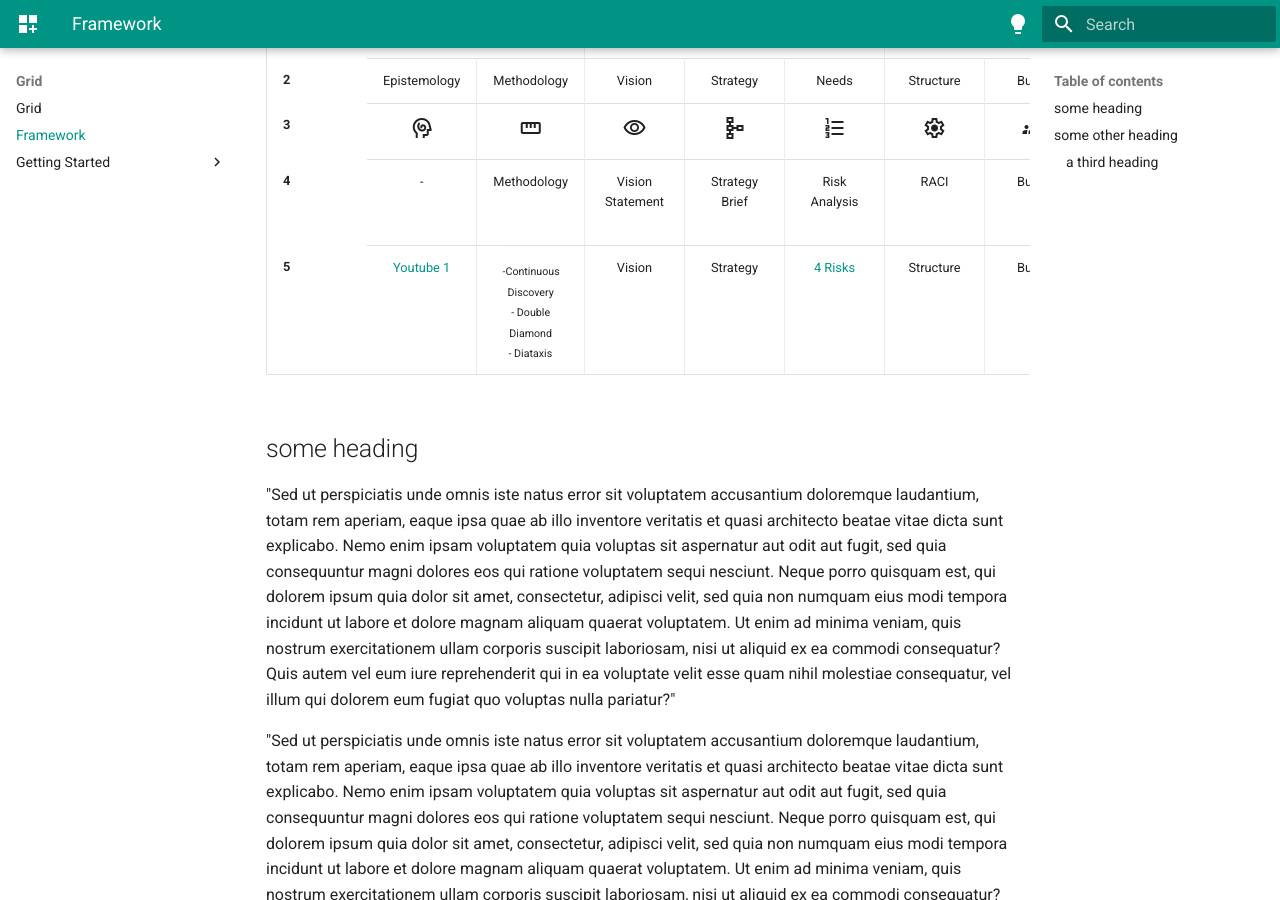
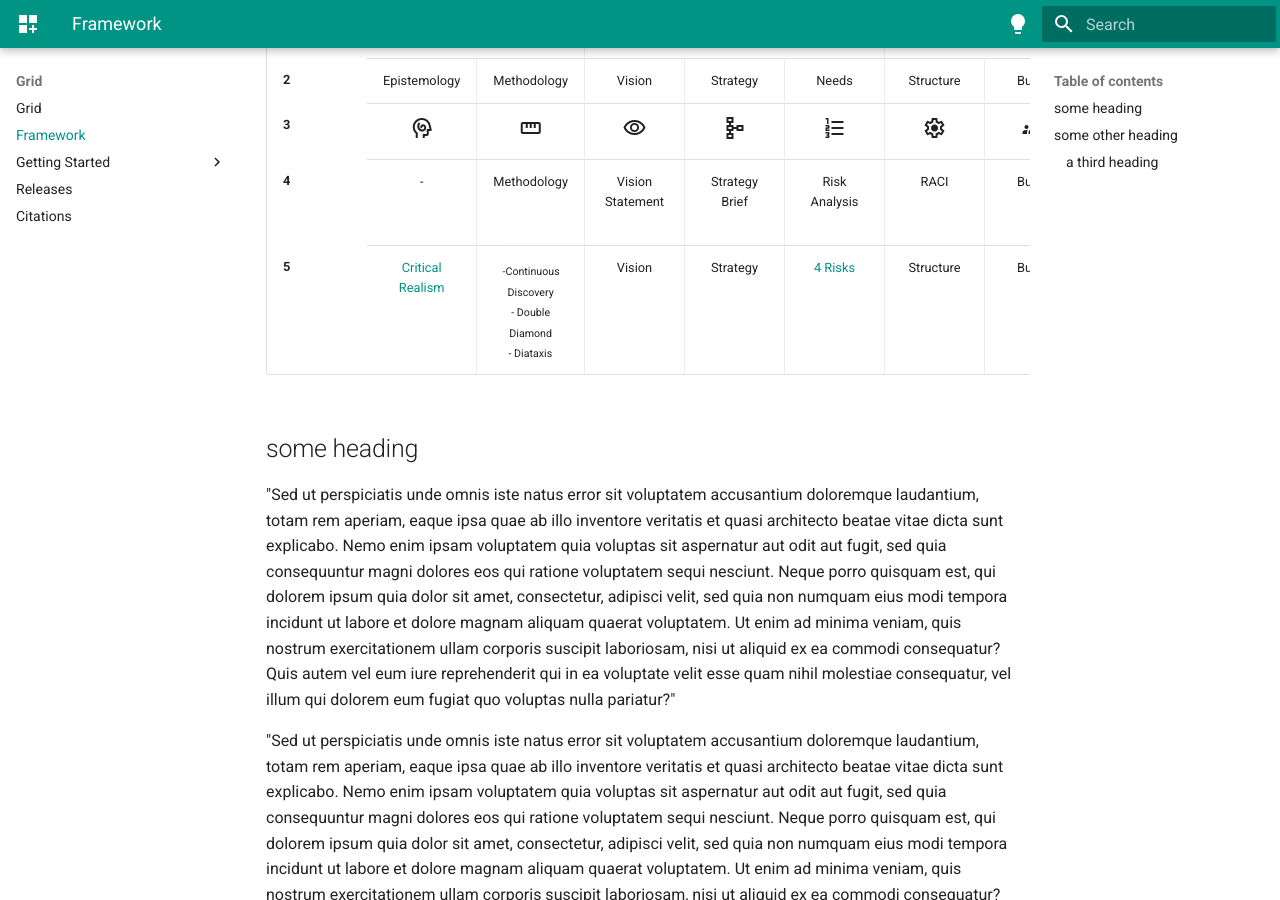
Before and after one commit to sarantium/grid, an MkDocs documentation site: the page built from docs/table.md, in a window 1280 px wide and 900 px high, scrolled down 962 px. Built offline with MkDocs 1.6.1 and Material for MkDocs 9.7.7, drawn with Linux system fonts in a browser that asks for light colours.

```diff
--- a/docs/table.md
+++ b/docs/table.md
@@ -129,7 +129,7 @@ line_end_circle
    </tr>
    <tr>
      <th scope ="row">5</th>
-     <td style ="text-align: center"><a href="https://youtu.be/vvmcoFKOb9M">Youtube 1</a></td>
+     <td style ="text-align: center"><a href="\assets\cr_shortguide_221004.pdf">Critical Realism</a></td>
      <td style ="text-align: center"><sub>-Continuous Discovery<br>- Double Diamond<br>- Diataxis<sub></td>
      <td style ="text-align: center">Vision</td>
      <td style ="text-align: center">Strategy</td>
--- a/mkdocs.yml
+++ b/mkdocs.yml
@@ -28,11 +28,11 @@ markdown_extensions:
       emoji_generator: !!python/name:materialx.emoji.to_svg
   - tables
 
+extra_css:
+  - stylesheets/extra.css
+
 plugins:
   - search
-
-extra_css:
-  - stylesheets/extra.css
 
 nav:
   - Grid: README.md
@@ -40,3 +40,5 @@ nav:
   - Getting Started:
       - Coordinates: coordinates.md
       - Discovery: discovery.md
+  - Releases: releases.md
+  - Citations: citations.md
```
Also changed, not shown: design.md (+6 -0 lines), docs/releases.md (added), 3 other files.
